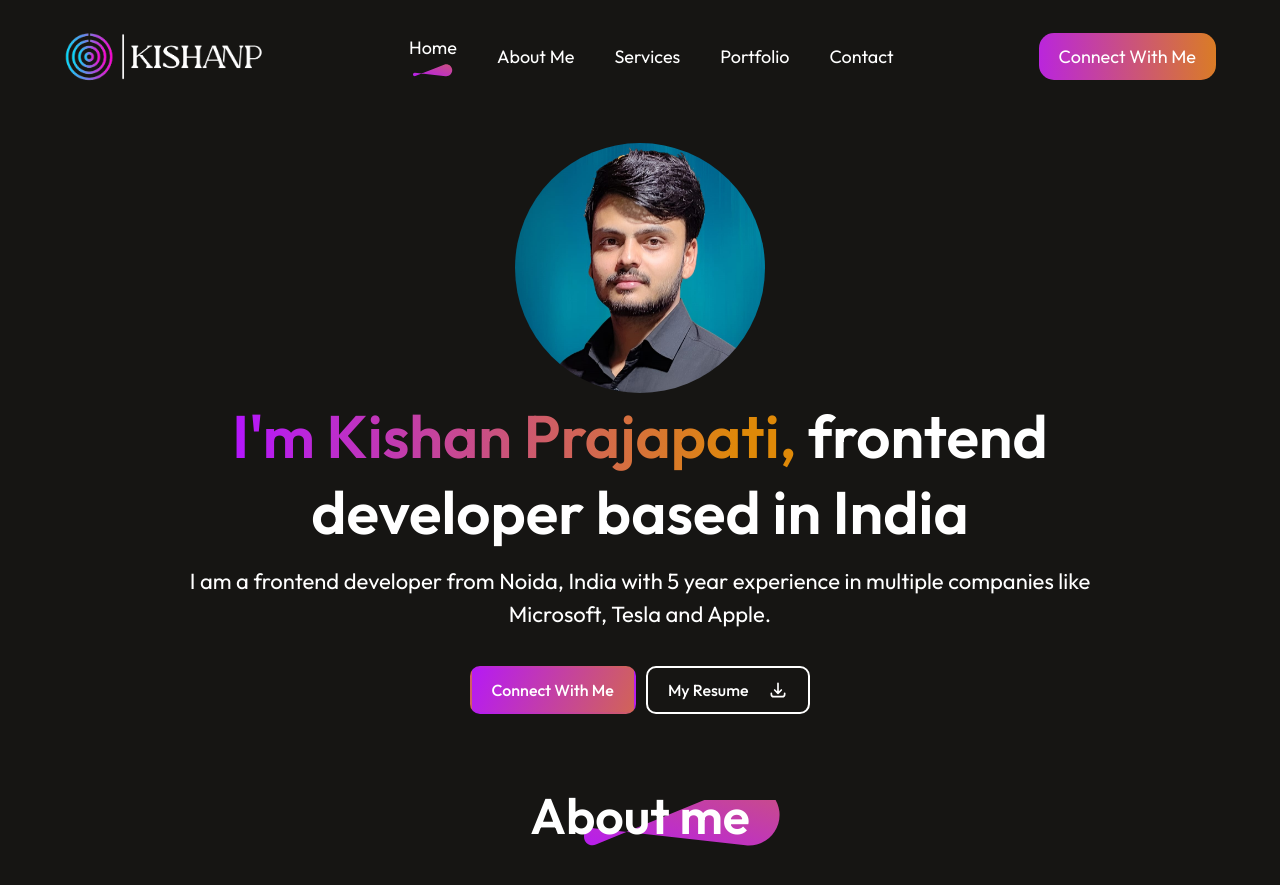
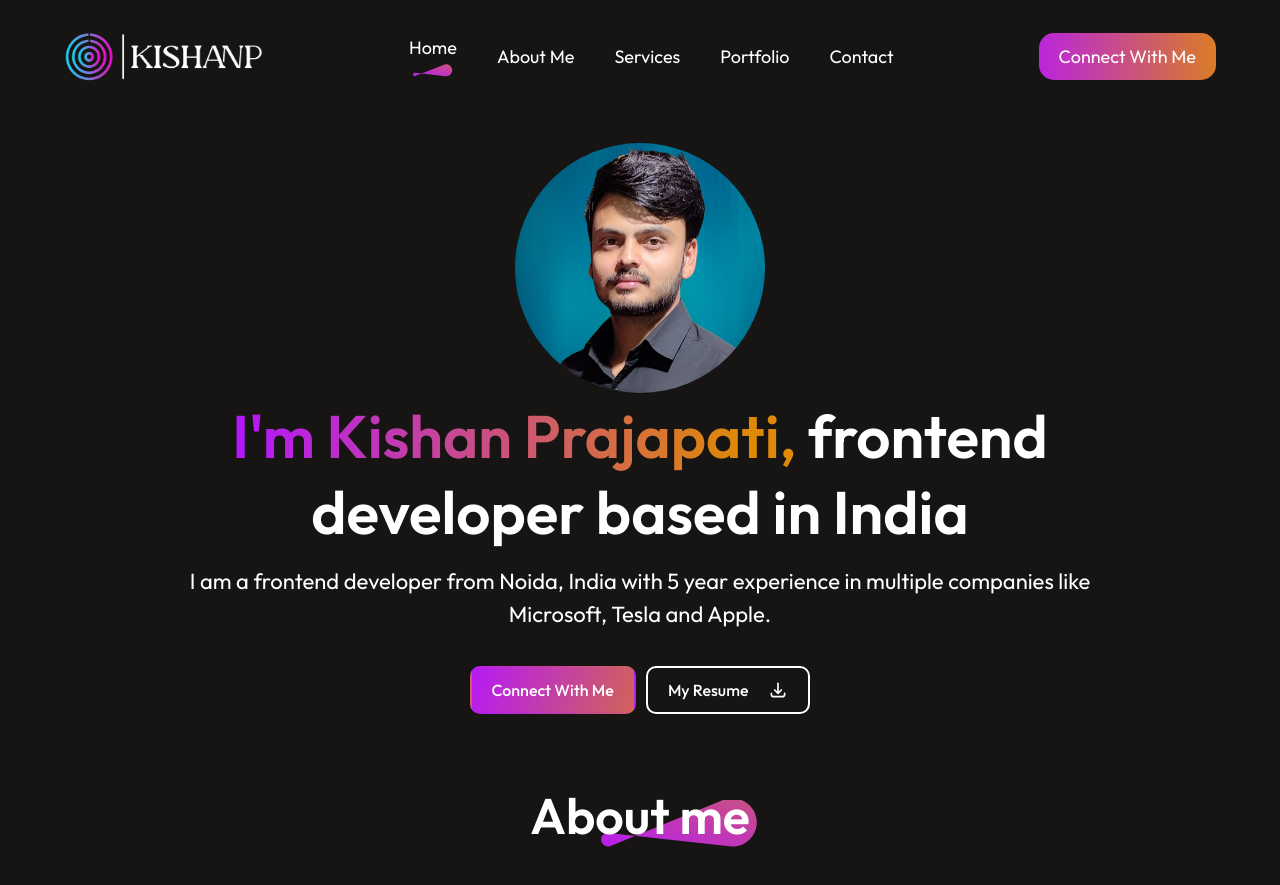
Before and after one commit to kishanp12395/portfolio, a React (Vite) app: page / in a window 1280 px wide. Shown: the top 885 px of the page. Built offline with nearby package versions, Linux system fonts and the light colour scheme; no server answers.

Commit message:
portfolio about update1

```diff
--- a/src/Components/about/about.css
+++ b/src/Components/about/about.css
@@ -9,21 +9,25 @@
 
 .about-title {
     position: relative;
-    text-align: center;
+    display: flex;
+    flex-direction: column;
+    align-items: center;
+    justify-content: center;
 }
 
 .about-title h1 {
-    padding: 0px 30px;
+    padding: 0px 20px;
     font-size: 50px;
     font-weight: 600;
 }
 
 .about-title img {
-    width: 70%; /* Slightly reduced */
+    width: 60%; /* Increase visibility */
     position: absolute;
-    top: 0px; /* Reduced from 5px */
-    right: 0;
-    z-index: -1;
+    top: 14px; /* Adjusted */
+    left: 65%; /* Center it */
+    transform: translateX(-50%); /* Centering trick */
+    z-index: -1; /* Ensure it's above other elements */
 }
 
 .about-sections {
@@ -125,7 +129,7 @@
 
 
 /* Responsive adjustments */
-@media screen and (max-width: 1024px) {
+/* @media screen and (max-width: 1024px) {
     .about {
         margin: 30px 40px;
         gap: 30px;
@@ -167,7 +171,7 @@
     .about-achievement p {
         font-size: 16px;
     }
-}
+} */
 
 /* Mobile screens */
 @media screen and (max-width: 768px) {
@@ -181,8 +185,8 @@
         text-align: center;
     }
     .about-title img{
-        width: 50%;
-        top: 7px;
+        width: 53%;
+        top: 11px;
         right: 10px;
     }
 
```
